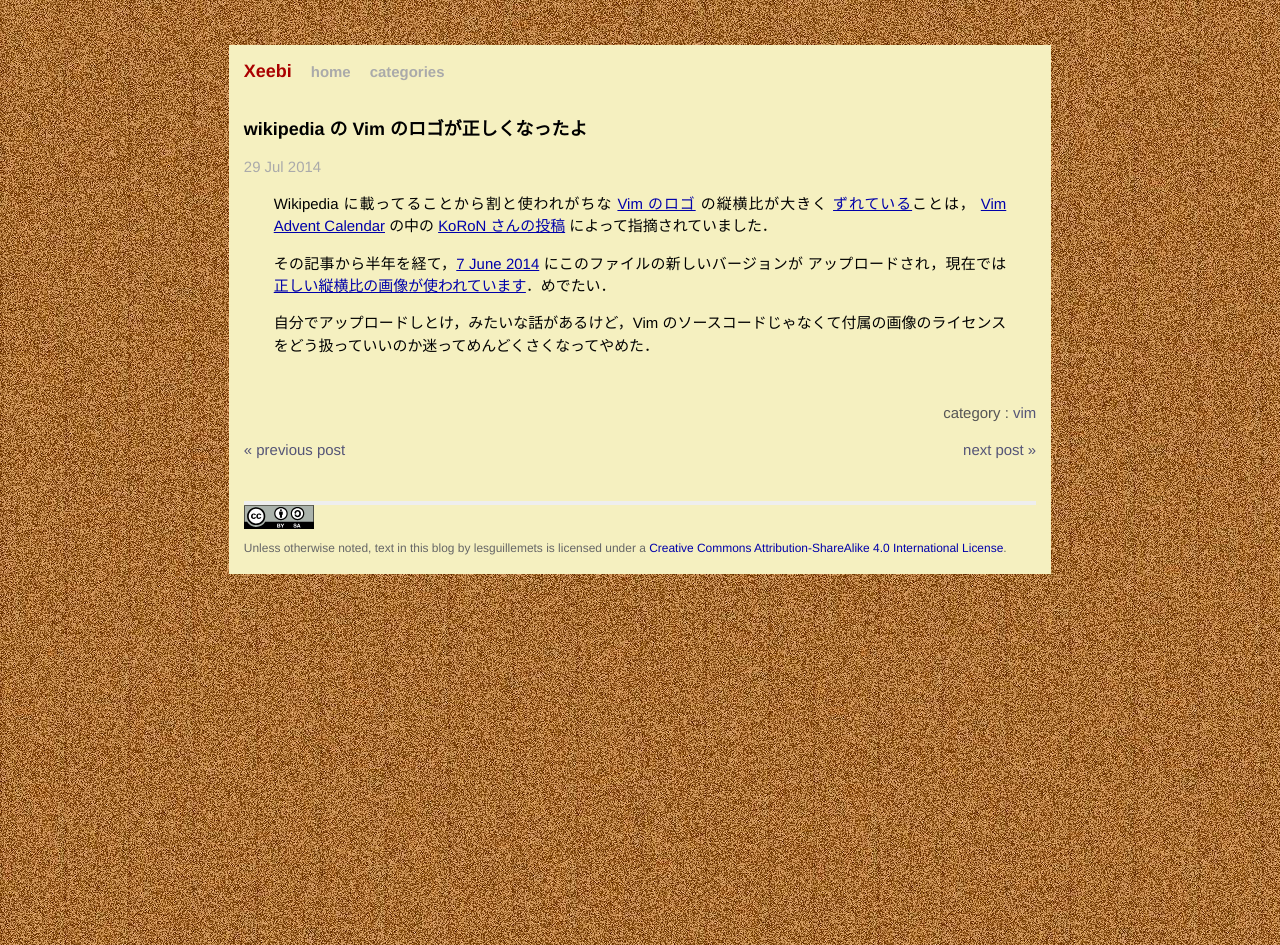
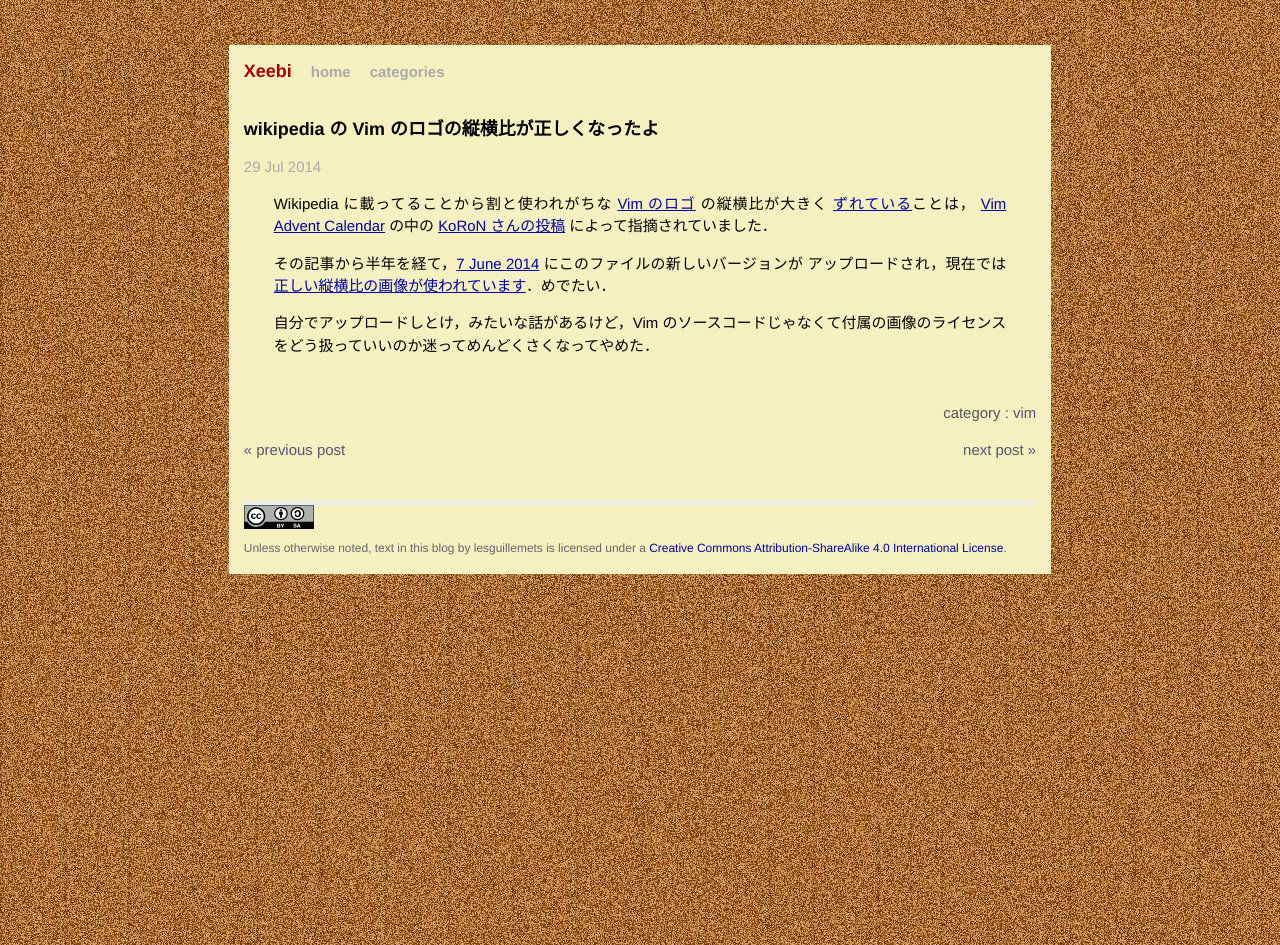
Before and after one commit to lesguillemets/blog, a Jekyll site: the page built from _posts/2014-07-29-vim-logo-normalized.md, in a window 1280 px wide. Built offline with Jekyll 4.4.1, drawn with Linux system fonts in a browser that asks for light colours; Markdown is read by kramdown in place of the engine named in the settings.

Commit message:
edit title

```diff
--- a/_posts/2014-07-29-vim-logo-normalized.md
+++ b/_posts/2014-07-29-vim-logo-normalized.md
@@ -1,6 +1,6 @@
 ---
 layout: post
-title:  "wikipedia の Vim のロゴが正しくなったよ"
+title:  "wikipedia の Vim のロゴの縦横比が正しくなったよ"
 date:  2014-07-29 12:13:14 UTC+9
 categories: vim
 ---
```
